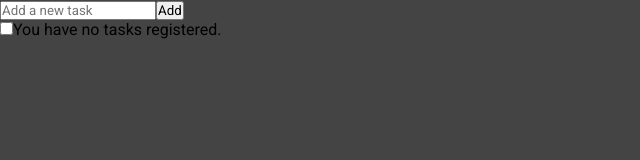
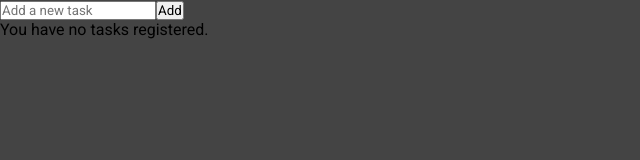
Before and after one commit to ReneSena/todo-list-with-tests, a React (Vite) app: page / in a window 1280 px wide. Shown: the top 160 px of the page, without its empty margins (0-640 px from the left). Built offline with nearby package versions, Linux system fonts and the light colour scheme.

Commit message:
Creating an empty space to the TodoList Component

```diff
--- a/src/components/TodoList/TodoList.tsx
+++ b/src/components/TodoList/TodoList.tsx
@@ -34,13 +34,13 @@ const TodoListItem: FC<ITodoListItem> = ({ id, value }) => {
 
 export const TodoList: FC<ITodoList> = ({ listItems }) => {
     return (
-        <ul>
-            {!listItems.length && (
-                <TodoListItem id="empty-space" value="You have no tasks registered." />
-            )}
-            {listItems.map((item) => (
-                <TodoListItem key={item.id} id={item.id} value={item.value} />
-            ))}
-        </ul>
+        <>
+            {!listItems.length && <div>You have no tasks registered.</div>}
+            <ul>
+                {listItems.map((item) => (
+                    <TodoListItem key={item.id} id={item.id} value={item.value} />
+                ))}
+            </ul>
+        </>
     );
 };
```
Also changed, not shown: 1 other file (tests, documents, lock files or other folders).
